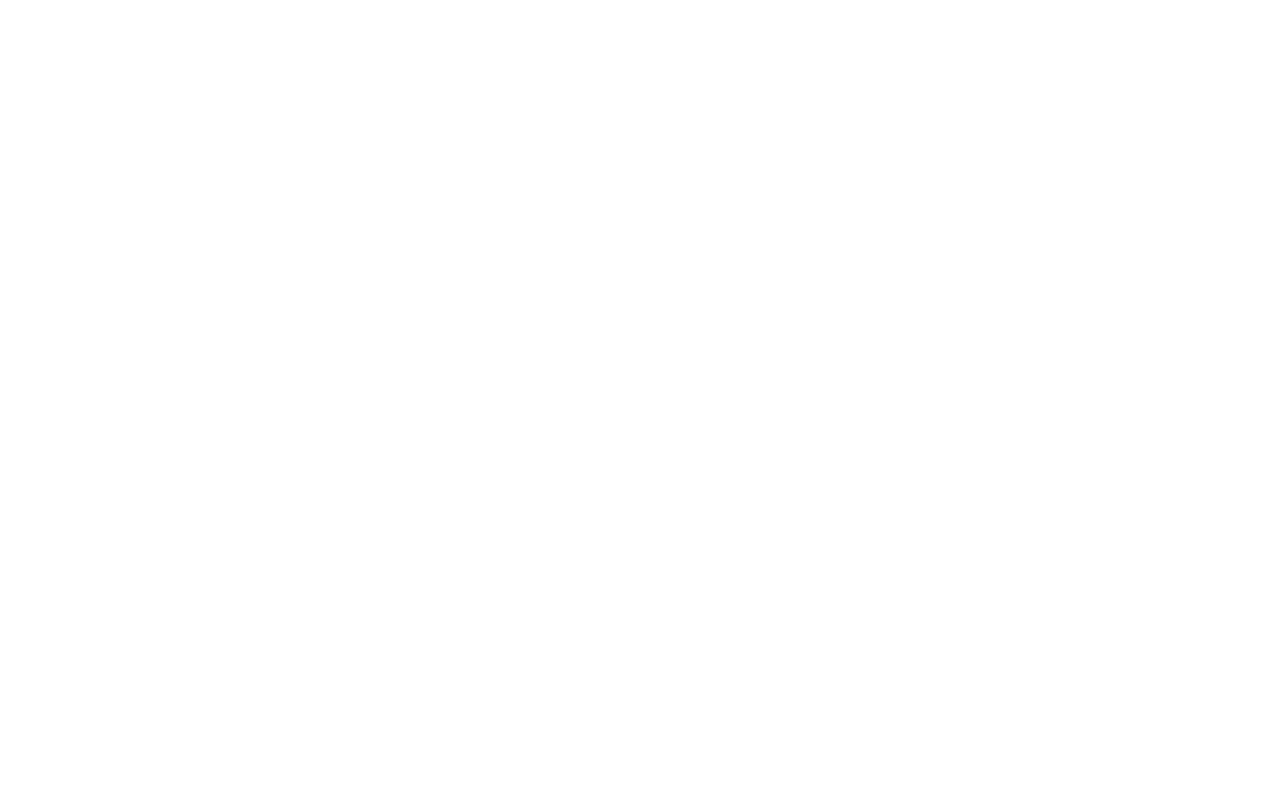
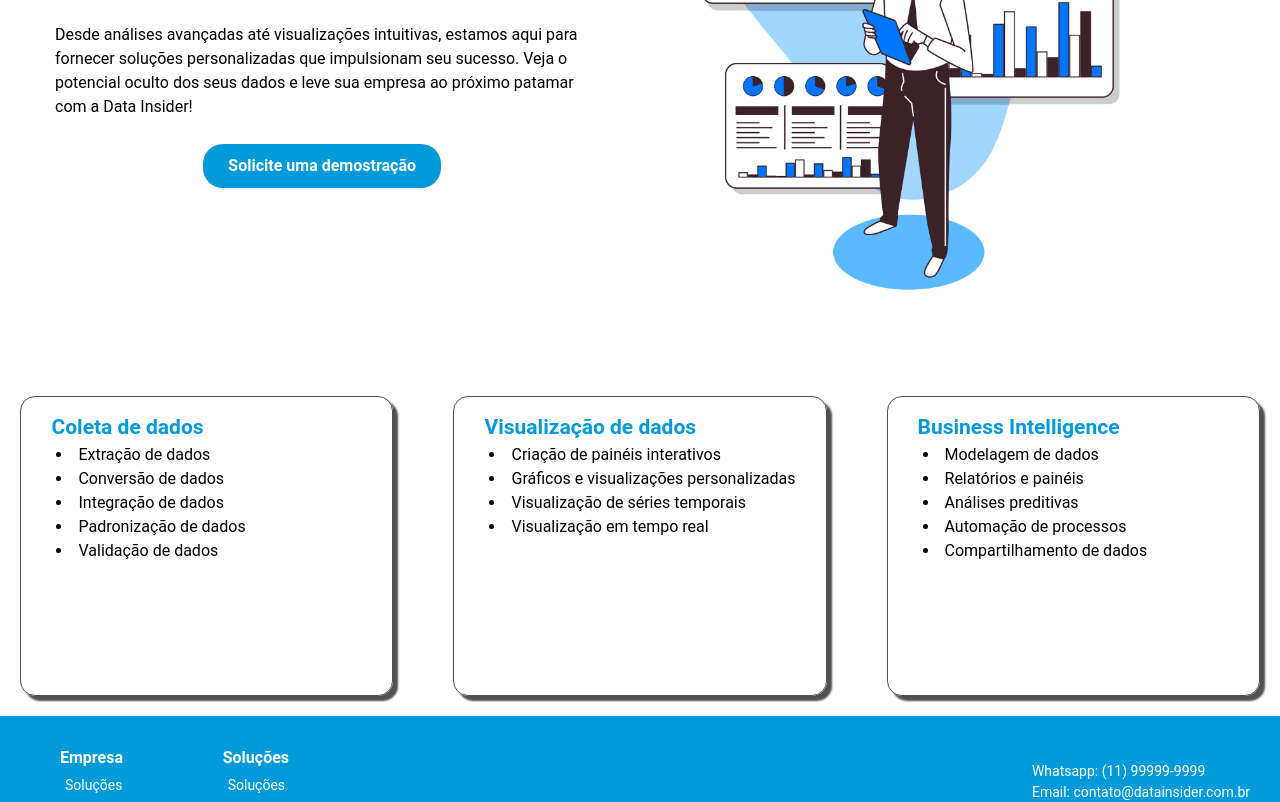
Before and after one commit to nathanzd/data-insider, a Next.js app: page /solutions in a window 1280 px wide. Shown: the part 380-1182 px from the top of the page. Before the commit the page ends 800 px from the top, so only its background shows below. Built offline with nearby package versions, Linux system fonts and the light colour scheme.

Commit message:
feat: solutions painel

```diff
--- /dev/null
+++ b/src/components/GridListSolutions/GridListSolutions.js
@@ -0,0 +1,62 @@
+import React from 'react'
+import styles from './GridListSolutions.module.css'
+
+const GridListSolutions = () => {
+  return (
+    <div>
+        <div className={styles.GridListSolutionsWrapper}>
+            <div className={styles.GridListSolutions}>
+
+                <div className={styles.GridListSolutionsItem}>
+                    <div className={styles.GridListSolutionsItemTitle}>
+                        <h2>Coleta de dados</h2>
+                    </div>
+                    <div className={styles.GridListSolutionsItemList}>
+                        <ul>
+                            <li>Extração de dados</li>
+                            <li>Conversão de dados</li>
+                            <li>Integração de dados</li>
+                            <li>Padronização de dados</li>
+                            <li>Validação de dados</li>
+                        </ul>
+                    </div>
+                </div>
+
+                <div className={styles.GridListSolutionsItem}>
+                    <div className={styles.GridListSolutionsItemTitle}>
+                        <h2>Visualização de dados</h2>
+                    </div>
+                    <div className={styles.GridListSolutionsItemList}>
+                        <ul>
+                            <li>Criação de painéis interativos</li>
+                            <li>Gráficos e visualizações personalizadas</li>
+                            <li>Visualização de séries temporais</li>
+                            <li>Visualização em tempo real</li>
+                        </ul>
+                    </div>
+                </div>
+
+                <div className={styles.GridListSolutionsItem}>
+                    <div className={styles.GridListSolutionsItemTitle}>
+                        <h2>Business Intelligence</h2>
+                    </div>
+                    <div className={styles.GridListSolutionsItemList}>
+                        <ul>
+                            <li>Modelagem de dados</li>
+                            <li>Relatórios e painéis</li>
+                            <li>Análises preditivas</li>
+                            <li>Automação de processos</li>
+                            <li>Compartilhamento de dados</li>
+                        </ul>
+                    </div>
+                </div>
+
+
+
+            </div>
+        </div>
+    </div>
+  )
+}
+
+export default GridListSolutions
--- /dev/null
+++ b/src/components/GridListSolutions/GridListSolutions.module.css
@@ -0,0 +1,46 @@
+
+.GridListSolutionsWrapper{
+    display: flex;
+    align-items: center;
+    justify-content: center;
+}
+.GridListSolutions{
+
+    display: grid;
+
+    grid-template-columns: 1fr 1fr 1fr ;
+    gap:20px
+}
+.GridListSolutionsItem{
+    margin: 20px 20px;
+    border: 1px solid #505050;
+    border-radius: 15px;
+    height: 300px;
+    padding: 15px 30px;
+    box-shadow: #505050 5px 5px 2px;
+    transition: all ease 0.6s;
+}
+.GridListSolutionsItem:hover{
+    box-shadow: #009ADA 5px 5px 2px;
+}
+.GridListSolutionsItemList ul li{
+    list-style:inside;
+    margin-left: 5px;
+    font-size: 16px;
+}
+.GridListSolutionsItemTitle h2{
+    font-size: 21px;
+    font-weight: bold;
+    color: #009ADA;
+}
+
+@media (max-width: 707px){
+    .GridListSolutions{
+        grid-template-columns: 1fr 1fr  ;
+    }
+}
+@media (max-width: 490px){
+    .GridListSolutions{
+        grid-template-columns: 1fr   ;
+    }
+}
--- a/src/components/TextAndImage/TextAndImageTextHome1.js
+++ b/src/components/TextAndImage/TextAndImageTextHome1.js
@@ -6,11 +6,11 @@
 export const TextForTextAndImage=<div>
     <h1 style={{fontSize:'30px',fontWeight:'bold'}}>Conheça a Data <span style={BlueSpanText}>INSIDER</span></h1>
         <p style={{margin:'10px 5px'}}>
-        A Data Insider é uma consultoria de Business Intelligence que ajuda empresas a
+        A Data Insider é uma empresa de Business Intelligence que auxilia empresas a
         aproveitarem ao máximo seus dados. Com soluções personalizadas e técnicas avançadas de
         análise de dados, a nossa equipe de especialistas pode ajudar a sua empresa a
-        obter insights valiosos para melhorar os processos internos, identificar oportunidades de
-        negócios e tomar decisões baseadas em dados.
+        obter insights valiosos para melhorar os processos internos, identificar novas oportunidades
+        e tomar decisões baseadas em dados.
 
           </p>
           <div className={styles.TextAndImageButtonWrapper}>
--- a/src/components/TextAndImage/TextAndImageTextSolutions.js
+++ b/src/components/TextAndImage/TextAndImageTextSolutions.js
@@ -4,13 +4,14 @@
 }
 
 export const TextForTextAndImage=<div>
-    <h1 style={{fontSize:'30px',fontWeight:'bold'}}>Conheça a Data <span style={BlueSpanText}>INSIDER</span></h1>
+    <h1 style={{fontSize:'30px',fontWeight:'bold'}}>Conheça nossas <span style={BlueSpanText}>soluções</span></h1>
         <p style={{margin:'10px 5px'}}>
-        A Data Insider é uma consultoria de Business Intelligence que ajuda empresas a
-        aproveitarem ao máximo seus dados. Com soluções personalizadas e técnicas avançadas de
-        análise de dados, a nossa equipe de especialistas pode ajudar a sua empresa a
-        obter insights valiosos para melhorar os processos internos, identificar oportunidades de
-        negócios e tomar decisões baseadas em dados.
+        Descubra um novo nível de insights com a Data Insider! Oferecemos soluções
+        abrangentes de Business Intelligence, capacitando sua empresa a tomar decisões
+        estratégicas baseadas em dados.<br/><br/> Desde análises avançadas até visualizações intuitivas,
+        estamos aqui para fornecer soluções personalizadas que impulsionam seu sucesso. Veja
+        o potencial oculto dos seus dados e leve sua empresa ao próximo patamar
+         com a Data Insider!
 
           </p>
           <div className={styles.TextAndImageButtonWrapper}>
--- a/src/pages/solutions.tsx
+++ b/src/pages/solutions.tsx
@@ -1,10 +1,19 @@
 import TextAndImage from "@/components/TextAndImage/TextAndImage"
+import { TextForTextAndImage } from "@/components/TextAndImage/TextAndImageTextSolutions"
+import HeaderPower from "@/components/headerPower/headerPower"
+import RodapePower from "@/components/rodapePower/RodapePower"
+import IlustrationImage from "@/img/ilustrationtforsolutions.png"
+import GridListSolutions from '../components/GridListSolutions/GridListSolutions'
+
 export default function Solutions() {
     return (
       <main >
+        <HeaderPower/>
        <div className='spacer' ></div>
 
-
+      <TextAndImage text={TextForTextAndImage} image={IlustrationImage.src}/>
+      <GridListSolutions/>
+      <RodapePower/>
       </main>
     )
   }
```
Also changed, not shown: src/img/ilustrationtforsolutions.png (added).
